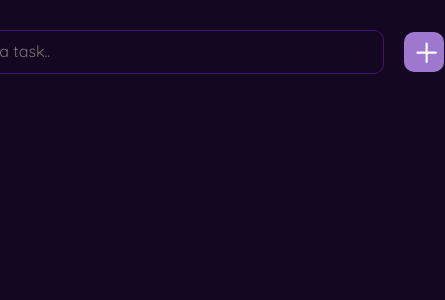
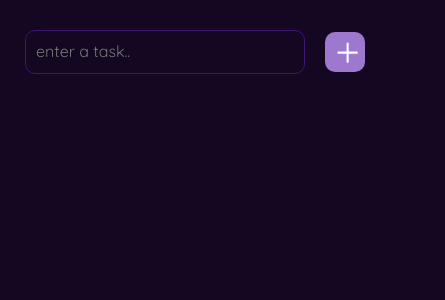
Before and after one commit to Rumeysa-koseoglu/todo-list-app, a React (Vite) app: page / in a window 390 px wide. Shown: the top 300 px of the page, 445 px wide, since content can reach past the window. Built offline with nearby package versions, Linux system fonts and the light colour scheme.

Commit message:
style: add mobile responsiveness

```diff
--- a/src/App.tsx
+++ b/src/App.tsx
@@ -4,10 +4,10 @@ import TodoList from "./components/TodoList";
 
 function App() {
   return (
-    <>
+    <div>
       <CreateTodo />
       <TodoList />
-    </>
+    </div>
   );
 }
 
--- a/src/css/CreateTodo.css
+++ b/src/css/CreateTodo.css
@@ -3,8 +3,8 @@
   display: flex;
   flex-direction: row;
   align-items: center;
+  justify-content: center;
   gap: 20px;
-  /* border: 1px solid white; */
   margin: 30px 0 80px 0;
 }
 
@@ -20,6 +20,12 @@
   font-size: 16px;
 }
 
+::placeholder {
+  font-family: "Quicksand";
+  color: #777777;
+  font-size: 16px;
+}
+
 .create-button {
   width: 40px;
   height: 40px;
@@ -27,7 +33,74 @@
   border-radius: 10px;
   color: white;
   background-color: #9e78cf;
-  stroke-width: 1.2;
   font-size: 34px;
   padding-top: 4px;
 }
+
+/* mobile responsiveness */
+
+@media (max-width: 540px) {
+  .create-todo-container {
+    width: 400px;
+    gap: 20px;
+    margin: 30px 0 80px 0;
+  }
+
+  .todo-input {
+    width: 85%;
+    height: 40px;
+    padding-left: 10px;
+    font-size: 16px;
+  }
+
+  .create-button {
+    width: 40px;
+    height: 40px;
+    font-size: 34px;
+    padding-top: 4px;
+  }
+}
+
+@media (max-width: 464px) {
+  .create-todo-container {
+    width: 370px;
+    gap: 20px;
+    margin: 30px 0 60px 0;
+  }
+
+  .todo-input {
+    width: 85%;
+    height: 40px;
+    padding-left: 10px;
+    font-size: 16px;
+  }
+
+  .create-button {
+    width: 40px;
+    height: 40px;
+    font-size: 34px;
+    padding-top: 4px;
+  }
+}
+
+@media (max-width: 390px) {
+  .create-todo-container {
+    width: 340px;
+    gap: 20px;
+    margin: 30px 0 60px 0;
+  }
+
+  .todo-input {
+    width: 85%;
+    height: 40px;
+    padding-left: 10px;
+    font-size: 16px;
+  }
+
+  .create-button {
+    width: 40px;
+    height: 40px;
+    font-size: 34px;
+    padding-top: 4px;
+  }
+}
--- a/src/css/Todo.css
+++ b/src/css/Todo.css
@@ -26,12 +26,6 @@
   cursor: pointer;
 }
 
-::placeholder {
-  font-family: "Quicksand";
-  color: #777777;
-  font-size: 16px;
-}
-
 .edit-input {
   width: 380px;
   height: 20px;
@@ -43,3 +37,88 @@
   font-size: 16px;
   font-family: "Quicksand";
 }
+
+/* mobile responsiveness */
+
+@media (max-width: 540px) {
+  .todo-container {
+    padding: 20px;
+    margin-top: 20px;
+    font-size: 16px;
+    width: 400px;
+  }
+
+  .todo-content {
+    max-width: 300px;
+  }
+
+  .icons-container {
+    width: 50px;
+  }
+
+  .icons {
+    font-size: 20px;
+  }
+
+  .edit-input {
+    width: 300px;
+    height: 20px;
+    font-size: 16px;
+  }
+}
+
+@media (max-width: 464px) {
+  .todo-container {
+    padding: 20px;
+    margin-top: 20px;
+    font-size: 16px;
+    width: 370px;
+    padding: 15px 20px;
+  }
+
+  .todo-content {
+    max-width: 280px;
+  }
+
+  .icons-container {
+    width: 50px;
+  }
+
+  .icons {
+    font-size: 20px;
+  }
+
+  .edit-input {
+    width: 260px;
+    height: 20px;
+    font-size: 16px;
+  }
+}
+
+@media (max-width: 390px) {
+  .todo-container {
+    padding: 20px;
+    margin-top: 20px;
+    font-size: 16px;
+    width: 340px;
+    padding: 15px 20px;
+  }
+
+  .todo-content {
+    max-width: 250px;
+  }
+
+  .icons-container {
+    width: 50px;
+  }
+
+  .icons {
+    font-size: 20px;
+  }
+
+  .edit-input {
+    width: 230px;
+    height: 20px;
+    font-size: 16px;
+  }
+}
```
